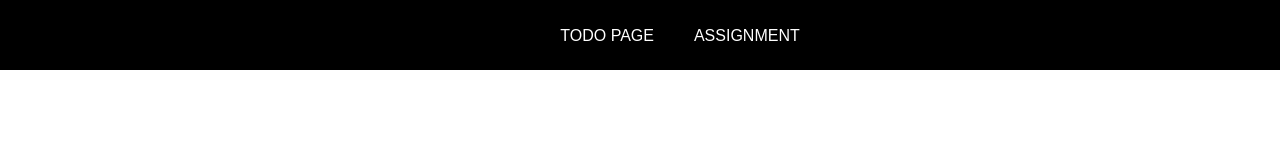
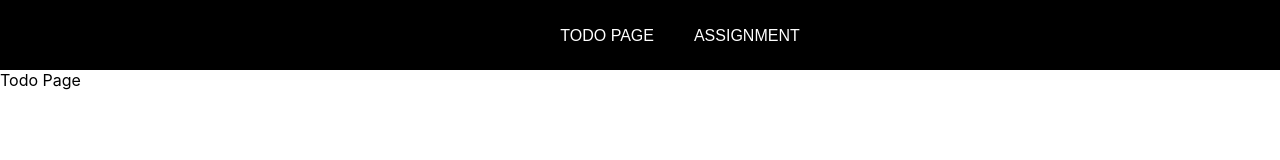
Before and after one commit to Ivan-dp/x-technology-todo, a React (Create React App) app: page / in a window 1280 px wide. Shown: the top 160 px of the page. Built offline with nearby package versions, Linux system fonts and the light colour scheme.

Commit message:
modified route for todo-page

```diff
--- a/src/components/Header/Header.jsx
+++ b/src/components/Header/Header.jsx
@@ -9,7 +9,7 @@ const Header = () => {
         <nav className="header__nav">
           <ul>
             <li>
-              <Link className="header__nav-link" to="/todo-page">
+              <Link className="header__nav-link" to="/">
                 Todo Page
               </Link>
             </li>
--- a/src/components/MyRoutes/MyRoutes.jsx
+++ b/src/components/MyRoutes/MyRoutes.jsx
@@ -8,7 +8,7 @@ const MyRoutes = () => {
     <div className="MyRoutes">
       <div className="container">
         <Routes>
-          <Route path="/todo-page" element={<TodoPage />} />
+          <Route path="/" element={<TodoPage />} />
           <Route path="/assignment" element={<Assignment />} />
         </Routes>
       </div>
```
Also changed, not shown: src/components/TaskInput/TaskInput.jsx (added, +7 -0 lines).
